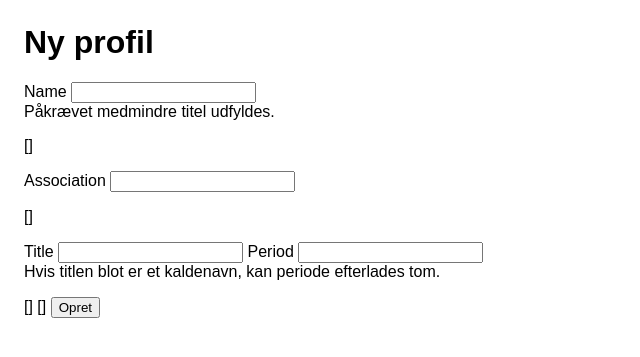
After one commit to TK-IT/kasse, a Django app: template kasse/templates/kasse/profilecreateform.html in a window 1280 px wide. The commit adds this page. Shown: the top 357 px of the page, without its empty margins (0-640 px from the left). Run offline with Django 3.2, Linux system fonts and the light colour scheme; the template is opened without the code that fills it, so the values that code supplies are empty, except form fields; tables that the repository leaves empty hold one stand-in row (values such as "Sample post"); form fields are guessed from the names that the template uses.

Commit message:
Add profile creation

```diff
--- a/kasse/templates/kasse/home.html
+++ b/kasse/templates/kasse/home.html
@@ -9,7 +9,11 @@ Hvor hurtigt kan én person drikke 5 øl?
 Seks personer en kasse?
 </p>
 <h2><a href="{% url 'timetrial_list' %}">Seneste tider</a></h2>
-<p><a href="{% url 'timetrial_create' %}">Indsend ny tid</a></p>
+<p>
+<a href="{% url 'timetrial_create' %}">Indsend ny tid</a>
+·
+<a href="{% url 'profile_create' %}">Opret profil</a>
+</p>
 {% include "kasse/timetrialtable.html" with timetrial_list=latest only %}
 
 <h2><a href="{% url 'timetrial_best' %}">Bedste tider (5 øl)</a></h2>
--- /dev/null
+++ b/kasse/templates/kasse/profilecreateform.html
@@ -0,0 +1,35 @@
+{% extends "kasse/base.html" %}
+{% load kasse_extras %}
+{% block content %}
+<h1>Ny profil</h1>
+<form method="post">{% csrf_token %}
+    {{ form.non_field_errors }}
+    <p>
+    {{ form.name.label_tag }}
+    {{ form.name }}
+    <br />
+    <span class="hint">
+        Påkrævet medmindre titel udfyldes.
+    </span>
+    </p>
+    {{ form.name.errors }}
+    <p>
+    {{ form.association.label_tag }}
+    {{ form.association }}
+    </p>
+    {{ form.association.errors }}
+    <p>
+    {{ form.title.label_tag }}
+    {{ form.title }}
+    {{ form.period.label_tag }}
+    {{ form.period }}
+    <br />
+    <span class="hint">
+        Hvis titlen blot er et kaldenavn, kan periode efterlades tom.
+    </span>
+    </p>
+    {{ form.title.errors }}
+    {{ form.period.errors }}
+    <input type="submit" value="Opret" />
+</form>
+{% endblock %}
--- a/kasse/urls.py
+++ b/kasse/urls.py
@@ -9,7 +9,7 @@ from django.conf.urls import include, url
 from django.contrib import admin
 
 from kasse.views import (
-    Home, Login, Logout,
+    Home, Login, Logout, ProfileCreate,
     TimeTrialCreate, TimeTrialDetail, TimeTrialList, TimeTrialBest,
     TimeTrialAllBest,
 )
@@ -22,6 +22,8 @@ urlpatterns = [
     url(r'^login/$', Login.as_view(), name='login'),
     url(r'^logout/$', Logout.as_view(), name='logout'),
 
+    url(r'^profile/create/$', ProfileCreate.as_view(),
+        name='profile_create'),
     url(r'^timetrial/$', TimeTrialList.as_view(),
         name='timetrial_list'),
     url(r'^timetrial/best/$', TimeTrialAllBest.as_view(),
```
Also changed, not shown: kasse/forms.py (+20 -1 lines), kasse/views.py (+22 -2 lines).
